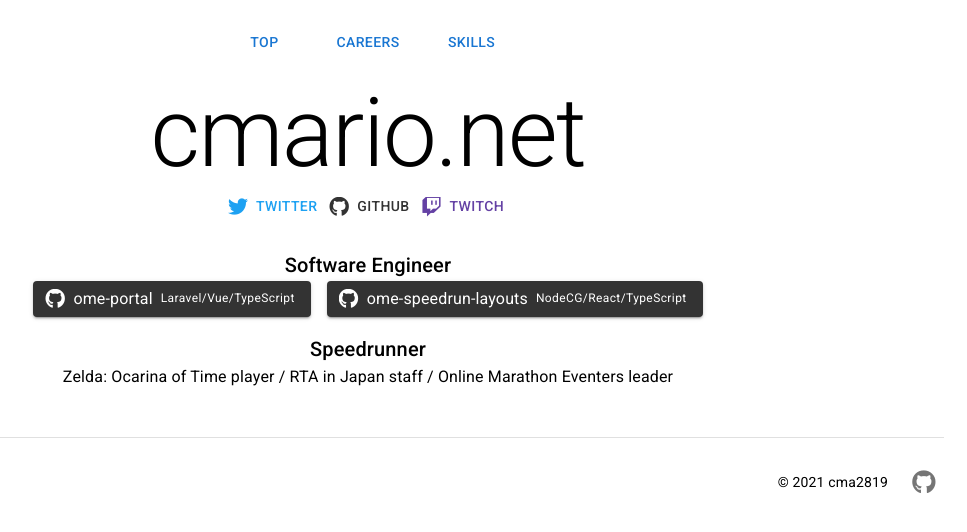
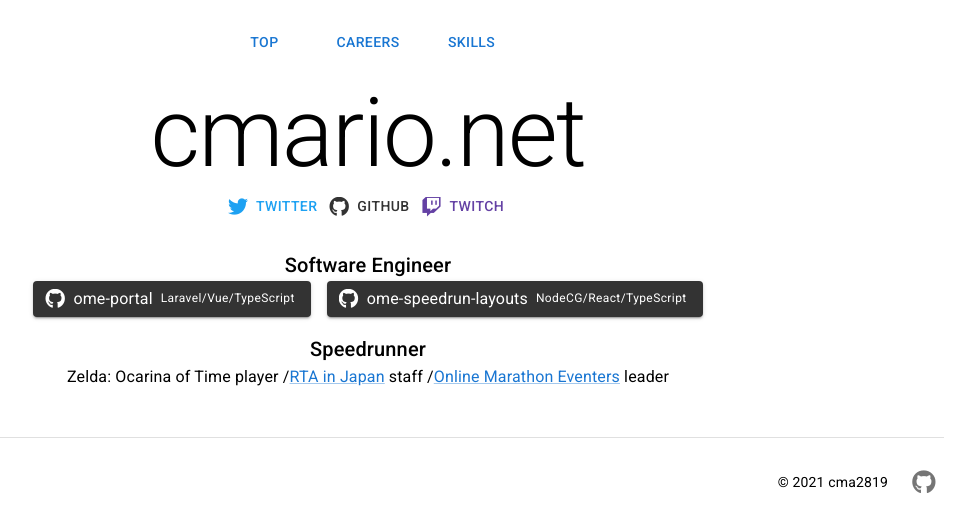
Before and after one commit to cma2819/cma2819.github.io, a Next.js app: page / in a window 1280 px wide. Shown: the top 532 px of the page, without its empty margins (272-1239 px from the left). Built offline with nearby package versions, Linux system fonts and the light colour scheme.

Commit message:
link to some website

```diff
--- a/src/components/Profile/index.tsx
+++ b/src/components/Profile/index.tsx
@@ -2,6 +2,7 @@ import { Grid, Typography } from '@mui/material';
 import { Box, styled } from '@mui/system';
 import React from 'react';
 import { GithubRepoBanner, Props as GithubRepoProps } from '../GithubRepoBanner';
+import Link from '../Link';
 
 const ProfileBox = styled(Box)(({ theme }) => ({
   padding: theme.spacing(1),
@@ -53,7 +54,9 @@ export const Profile = () => {
       <ProfileBox>
         <ProfileTypography variant="h6">Speedrunner</ProfileTypography>
         <ProfileTypography variant="body1">
-          Zelda: Ocarina of Time player / RTA in Japan staff / Online Marathon Eventers leader
+          Zelda: Ocarina of Time player /
+          <Link href="https://rtain.jp" target="_blank">RTA in Japan</Link> staff /
+          <Link href="https://portal.rtamarathon.online" target="_blank">Online Marathon Eventers</Link> leader
         </ProfileTypography>
       </ProfileBox>
     </>
```
